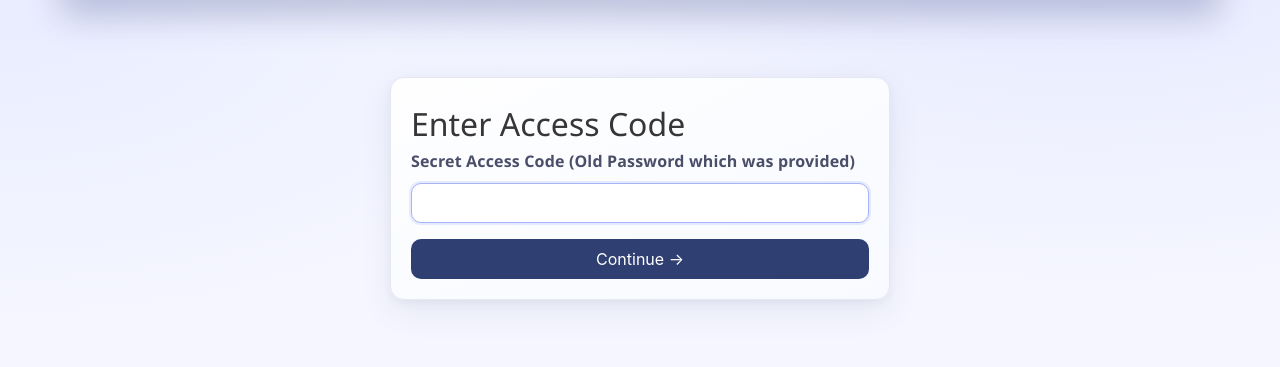
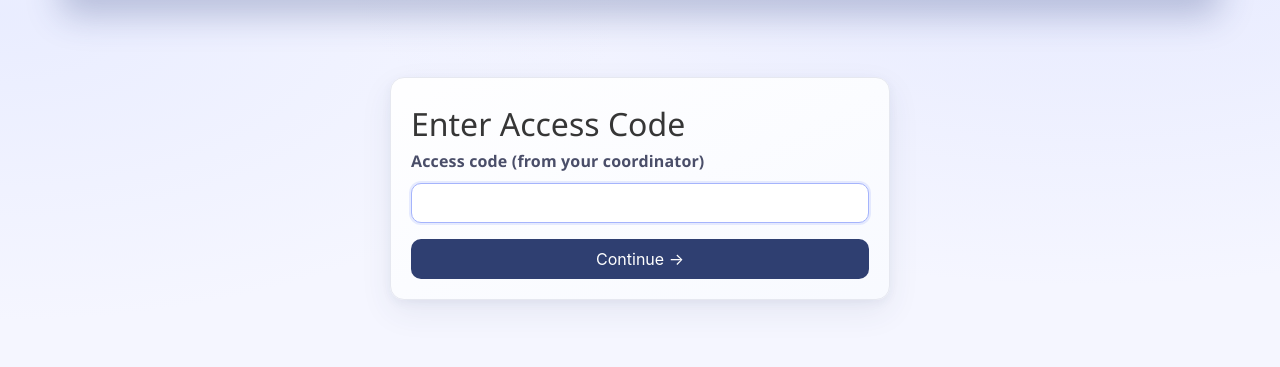
Before and after one commit to gskgautam/australia-hegemony-portal, a Flask app: page /access-code in a window 1280 px wide. Shown: the part 68-435 px from the top of the page. Run offline with Flask 3, Linux system fonts and the light colour scheme; parts of the project's set-up code (start-up, migrations or seed data) failed here and were passed over; some libraries are stand-ins or nearby versions.

Commit message:
Clarify access code label on sign-up

```diff
--- a/annotation_app/templates/access_code.html
+++ b/annotation_app/templates/access_code.html
@@ -17,7 +17,7 @@
     <form method="POST">
 
       <div class="field">
-        <label class="label">Secret Access Code (Old Password which was provided)</label>
+        <label class="label">Access code (from your coordinator)</label>
         <div class="control">
           <input class="input" type="password" name="secret_code" required autofocus>
         </div>
```
